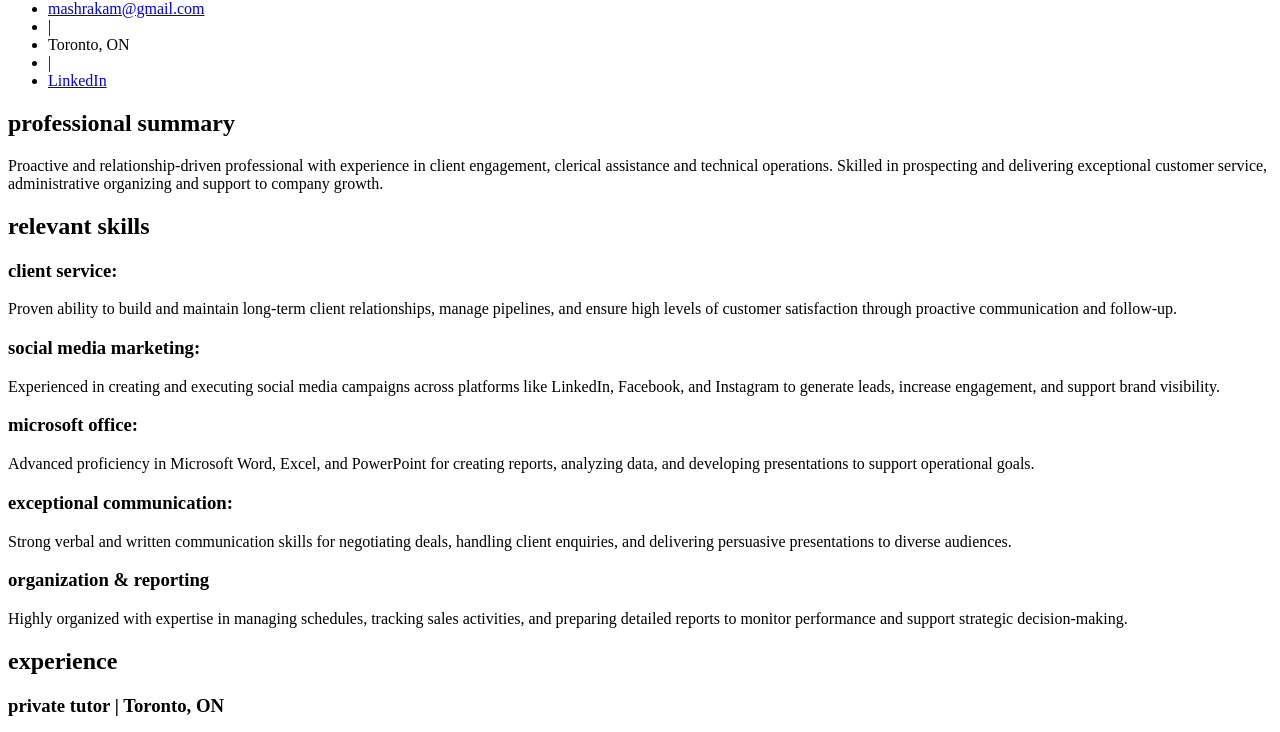
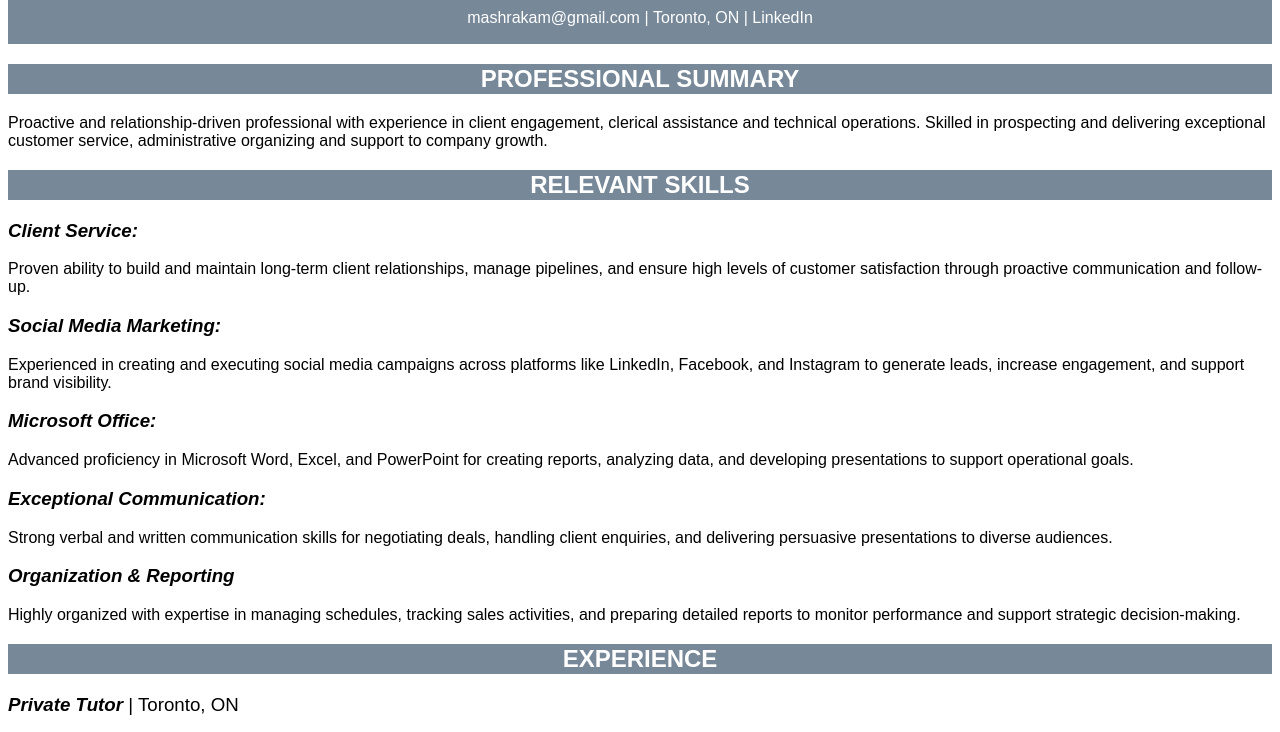
Before and after one commit to mashraka/resume-website-job-fair, a plain HTML site: page index.html in a window 1280 px wide. Shown: the part 80-812 px from the top of the page. Drawn offline with Linux system fonts and the light colour scheme; files that its build step writes are made by us from their sources; the site is published under a folder, as on GitHub Pages, so addresses that start at the root find nothing.

Commit message:
Fix HTML formatting and structure
edited the link tag to make things work

```diff
--- a/index.html
+++ b/index.html
@@ -5,7 +5,7 @@
     <meta name="viewport" content="width=device-width, initial-scale=1.0">
     <title>Resume</title>
     <!--<link rel="stylesheet" href="/css/resume.css">-->
-    <link rel="stylesheet" href="/resume_career_fair/resume3.css">
+    <link rel="stylesheet" href="resume3.css">
 </head>
 <body>
 
```
